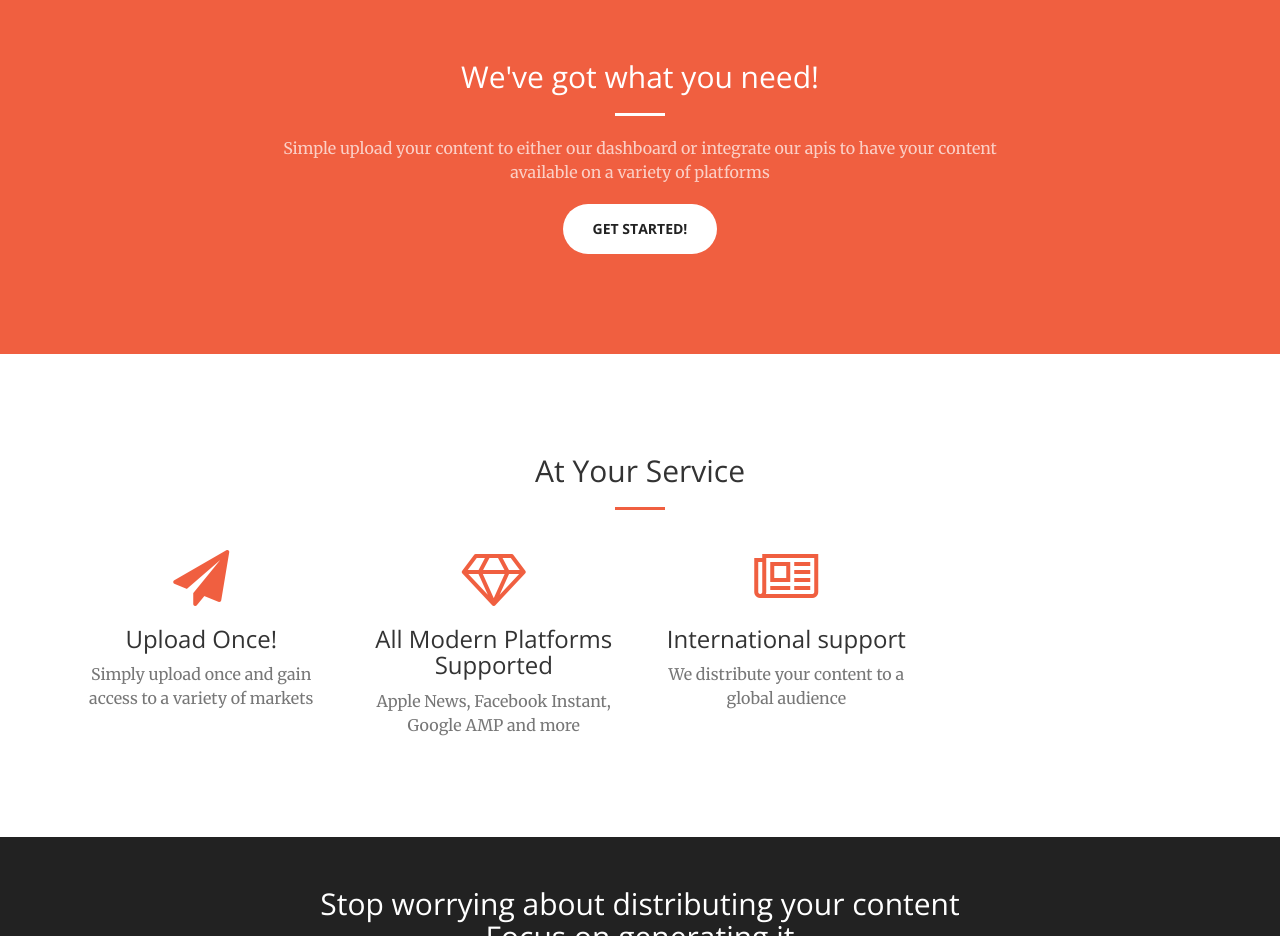
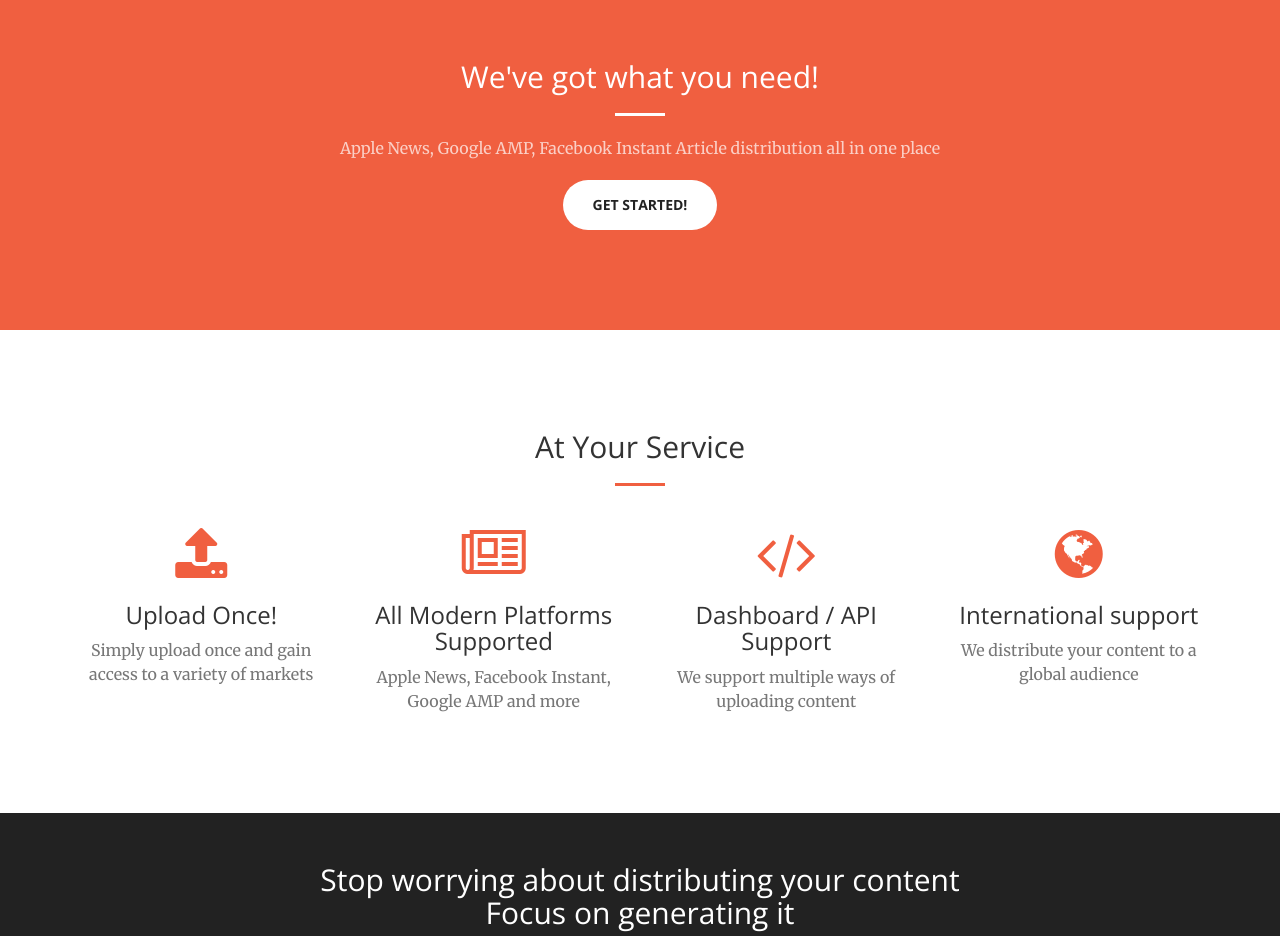
Before and after one commit to DanielHabib/distro, a website: page index.html in a window 1280 px wide. Shown: the part 840-1776 px from the top of the page. Drawn offline with nearby package versions, Linux system fonts and the light colour scheme.

```diff
--- a/index.html
+++ b/index.html
@@ -88,7 +88,8 @@
                 <div class="col-lg-8 col-lg-offset-2 text-center">
                     <h2 class="section-heading">We've got what you need!</h2>
                     <hr class="light">
-                    <p class="text-faded">Simple upload your content to either our dashboard or integrate our apis to have your content available on a variety of platforms</p>
+                    <p class="text-faded">Apple News, Google AMP, Facebook Instant Article distribution all in one place</p>
+                    <!--<p class="text-faded">Simply upload your content to either our dashboard or integrate our apis to have your content available on a variety of platforms</p>-->
                     <a href="#services" class="page-scroll btn btn-default btn-xl">Get Started!</a>
                 </div>
             </div>
@@ -108,21 +109,28 @@
             <div class="row">
                 <div class="col-lg-3 col-md-6 text-center">
                     <div class="service-box">
-                        <i class="fa fa-4x fa-paper-plane wow bounceIn text-primary" data-wow-delay=".1s"></i>
+                        <i class="fa fa-4x fa-upload wow bounceIn text-primary" data-wow-delay=".1s"></i>
                         <h3>Upload Once!</h3>
                         <p class="text-muted">Simply upload once and gain access to a variety of markets</p>
                     </div>
                 </div>
                 <div class="col-lg-3 col-md-6 text-center">
                     <div class="service-box">
-                        <i class="fa fa-4x fa-diamond wow bounceIn text-primary"></i>
+                        <i class="fa fa-4x fa-newspaper-o wow bounceIn text-primary"></i>
                         <h3>All Modern Platforms Supported</h3>
                         <p class="text-muted">Apple News, Facebook Instant, Google AMP and more</p>
                     </div>
                 </div>
                 <div class="col-lg-3 col-md-6 text-center">
                     <div class="service-box">
-                        <i class="fa fa-4x fa-newspaper-o wow bounceIn text-primary" data-wow-delay=".2s"></i>
+                        <i class="fa fa-4x fa-code wow bounceIn text-primary" data-wow-delay=".2s"></i>
+                        <h3>Dashboard / API Support</h3>
+                        <p class="text-muted">We support multiple ways of uploading content</p>
+                    </div>
+                </div>
+                <div class="col-lg-3 col-md-6 text-center">
+                    <div class="service-box">
+                        <i class="fa fa-4x fa-globe wow bounceIn text-primary" data-wow-delay=".2s"></i>
                         <h3>International support</h3>
                         <p class="text-muted">We distribute your content to a global audience</p>
                     </div>
```
Also changed, not shown: img/header.jpg.
